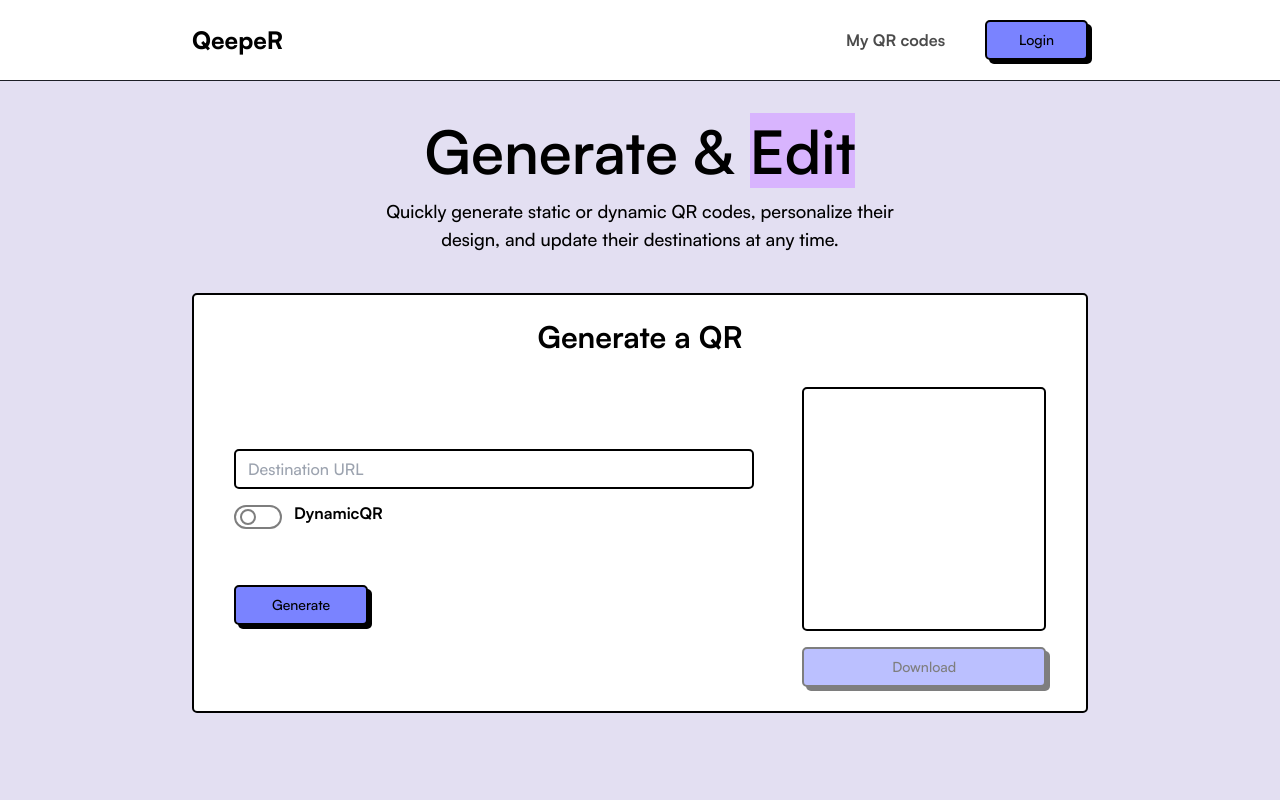
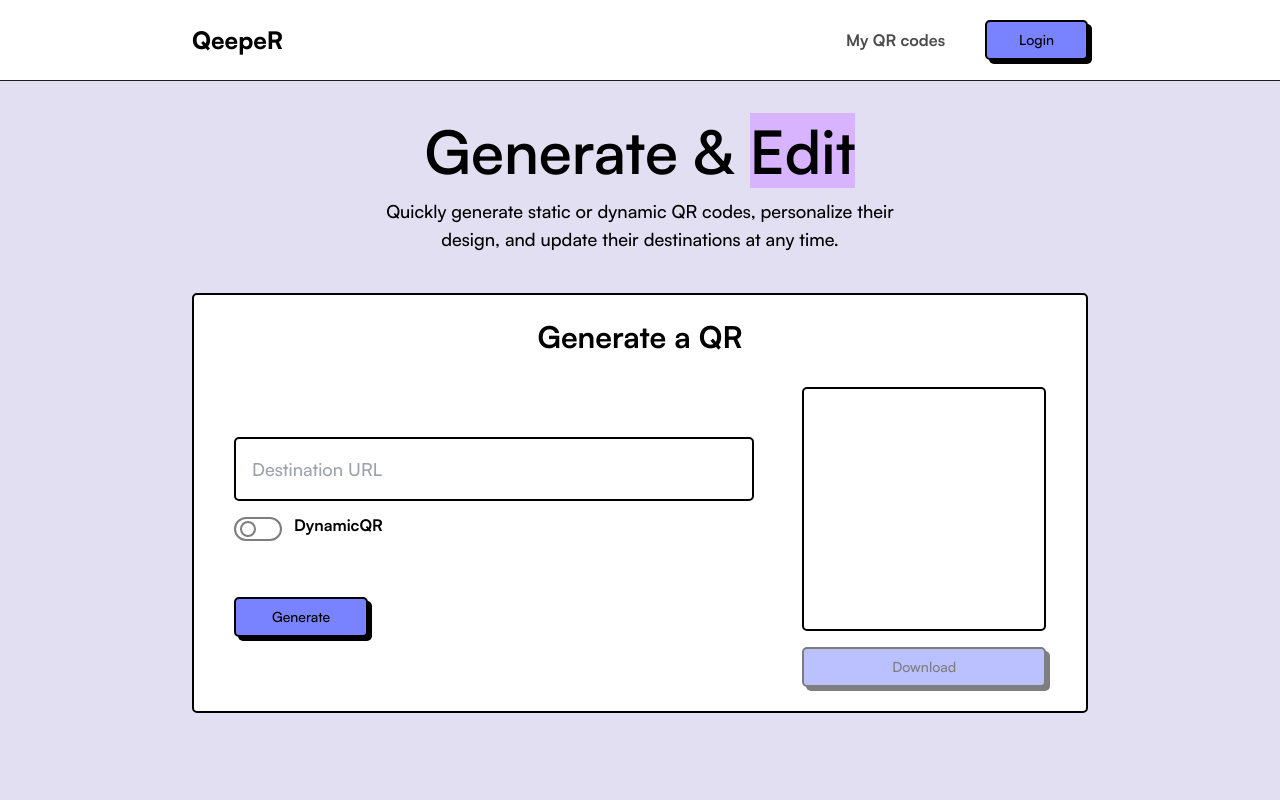
Before and after one commit to doulovera/QeepeR, a Next.js app: page / in a window 1280 px wide. Shown: the top 800 px of the page. Built offline with nearby package versions, Linux system fonts and the light colour scheme; no server answers.

Commit message:
Enlarge hero destination URL input

```diff
--- a/src/components/landing/hero/qr-form.tsx
+++ b/src/components/landing/hero/qr-form.tsx
@@ -47,7 +47,12 @@ export function QrGenerationForm({
       onSubmit={handleSubmit}
     >
       <div className="flex flex-col gap-4">
-        <Input name="url" placeholder="Destination URL" required />
+        <Input
+          name="url"
+          placeholder="Destination URL"
+          required
+          className="h-14 px-4 text-base sm:h-16 sm:text-lg"
+        />
 
         <div title={isDynamicQrDisabled ? 'You need to login' : undefined}>
           <Switch
```
